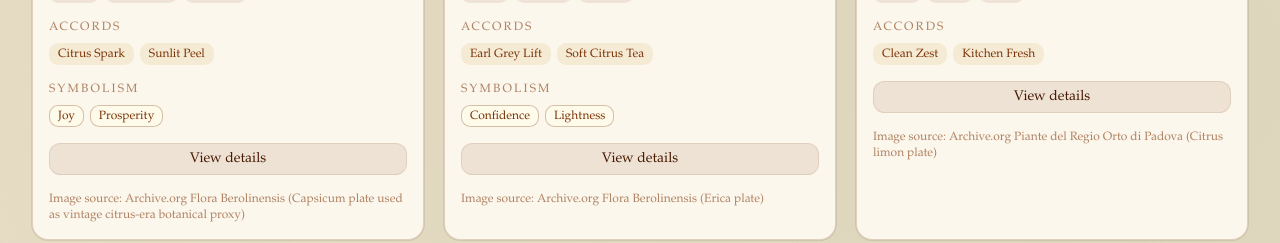
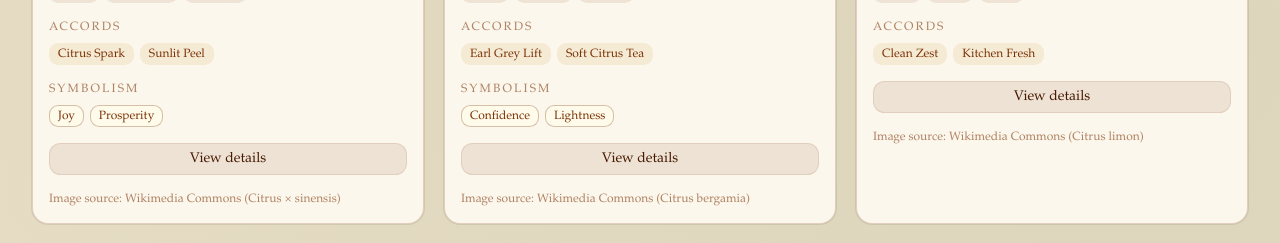
Before and after one commit to JeremyOsz/aroma-herbarium, a Next.js app: page / in a window 1280 px wide. Shown: the part 1300-1543 px from the top of the page. Built offline with nearby package versions, Linux system fonts and the light colour scheme.

Commit message:
feat: add support for Wikimedia Commons images in aromatherapy data and update next.config.ts for new image source

```diff
--- a/next.config.ts
+++ b/next.config.ts
@@ -8,6 +8,11 @@ const nextConfig: NextConfig = {
         hostname: "archive.org",
         pathname: "/download/**",
       },
+      {
+        protocol: "https",
+        hostname: "upload.wikimedia.org",
+        pathname: "/wikipedia/commons/**",
+      },
     ],
   },
 };
--- a/src/data/aromatherapy.ts
+++ b/src/data/aromatherapy.ts
@@ -149,9 +149,8 @@ export const ingredients: Ingredient[] = [
     goodFor: ["Day resets", "Post-cooking air", "Cleaning water"],
     use: ["3-5 drops solo in diffuser", "Base top note in blends"],
     imageUrl:
-      "https://archive.org/download/Capsicum-Piper-indicum-vulgarissimum-PHAIDRA_o_333024/Capsicum-Piper-indicum-vulgarissimum-PHAIDRA_o_333024.jpg",
-    imageSource:
-      "Archive.org Flora Berolinensis (Capsicum plate used as vintage citrus-era botanical proxy)",
+      "https://upload.wikimedia.org/wikipedia/commons/thumb/b/b0/OrangeBloss_wb.jpg/330px-OrangeBloss_wb.jpg",
+    imageSource: "Wikimedia Commons (Citrus × sinensis)",
     imageObjectPosition: "center 38%",
   },
   {
@@ -181,8 +180,8 @@ export const ingredients: Ingredient[] = [
     goodFor: ["Slump reset", "Tea salon mood", "Elegant layering"],
     use: ["1-2 drops to brighten wood/resin blends"],
     imageUrl:
-      "https://archive.org/download/Erica-Erica-vulgaris-glabra-PHAIDRA_o_333031/Erica-Erica-vulgaris-glabra-PHAIDRA_o_333031.jpg",
-    imageSource: "Archive.org Flora Berolinensis (Erica plate)",
+      "https://upload.wikimedia.org/wikipedia/commons/thumb/8/87/Bergamot_orange_-_whole_and_slice.jpg/330px-Bergamot_orange_-_whole_and_slice.jpg",
+    imageSource: "Wikimedia Commons (Citrus bergamia)",
   },
   {
     id: "lemon-grapefruit",
@@ -210,8 +209,8 @@ export const ingredients: Ingredient[] = [
     goodFor: ["Kitchen", "Bathroom", "Quick freshening"],
     use: ["Short diffuser bursts", "Pair with rosemary/eucalyptus"],
     imageUrl:
-      "https://archive.org/download/Citrus-Limon-PHAIDRA_o_26218/Citrus-Limon-PHAIDRA_o_26218.jpg",
-    imageSource: "Archive.org Piante del Regio Orto di Padova (Citrus limon plate)",
+      "https://upload.wikimedia.org/wikipedia/commons/thumb/e/e4/P1030323.JPG/330px-P1030323.JPG",
+    imageSource: "Wikimedia Commons (Citrus limon)",
     imageObjectPosition: "center 33%",
   },
   {
@@ -241,8 +240,8 @@ export const ingredients: Ingredient[] = [
     goodFor: ["Evening grounding", "Balancing sweet blends"],
     use: ["1-3 drops with orange/neroli/amber"],
     imageUrl:
-      "https://archive.org/download/Juniperus-Juniperus-vulgaris-officinarum-PHAIDRA_o_332943/Juniperus-Juniperus-vulgaris-officinarum-PHAIDRA_o_332943.jpg",
-    imageSource: "Archive.org Flora Berolinensis (Juniperus plate)",
+      "https://upload.wikimedia.org/wikipedia/commons/thumb/d/d2/Cedrus_atlantica.jpg/330px-Cedrus_atlantica.jpg",
+    imageSource: "Wikimedia Commons (Cedrus atlantica)",
   },
   {
     id: "patchouli",
@@ -271,8 +270,8 @@ export const ingredients: Ingredient[] = [
     goodFor: ["Evening depth", "Anchor note"],
     use: ["1 drop at a time; dominates quickly"],
     imageUrl:
-      "https://archive.org/download/Rubia-Rubia-tinctorum-sativa-PHAIDRA_o_332989/Rubia-Rubia-tinctorum-sativa-PHAIDRA_o_332989.jpg",
-    imageSource: "Archive.org Flora Berolinensis (Rubia plate)",
+      "https://upload.wikimedia.org/wikipedia/commons/thumb/1/17/Pogostemon_cablin_001.jpg/330px-Pogostemon_cablin_001.jpg",
+    imageSource: "Wikimedia Commons (Pogostemon cablin)",
   },
   {
     id: "frankincense",
@@ -301,8 +300,8 @@ export const ingredients: Ingredient[] = [
     goodFor: ["Post-cleaning reset", "Journaling"],
     use: ["1-2 drops with citrus/woods", "Resin on charcoal with airflow"],
     imageUrl:
-      "https://archive.org/download/Asclepias-Vincetoxicum-PHAIDRA_o_333123/Asclepias-Vincetoxicum-PHAIDRA_o_333123.jpg",
-    imageSource: "Archive.org Flora Berolinensis (Asclepias plate)",
+      "https://upload.wikimedia.org/wikipedia/commons/thumb/3/33/Boswellia_sacra.jpg/330px-Boswellia_sacra.jpg",
+    imageSource: "Wikimedia Commons (Boswellia sacra)",
   },
   {
     id: "benzoin",
@@ -329,8 +328,8 @@ export const ingredients: Ingredient[] = [
     goodFor: ["Comforting evenings", "Softening sharper herbs"],
     use: ["1-2 drops with orange, cedar, tea"],
     imageUrl:
-      "https://archive.org/download/Daphne-Laureola-semper-virens-PHAIDRA_o_333146/Daphne-Laureola-semper-virens-PHAIDRA_o_333146.jpg",
-    imageSource: "Archive.org Flora Berolinensis (Daphne plate)",
+      "https://upload.wikimedia.org/wikipedia/commons/thumb/1/1f/Styrax_benzoin_-_K%C3%B6hler%E2%80%93s_Medizinal-Pflanzen-133.jpg/330px-Styrax_benzoin_-_K%C3%B6hler%E2%80%93s_Medizinal-Pflanzen-133.jpg",
+    imageSource: "Wikimedia Commons (Styrax benzoin)",
   },
   {
     id: "amber",
@@ -359,8 +358,8 @@ export const ingredients: Ingredient[] = [
     use: ["1 drop in mostly-essential-oil blend"],
     caution: "Fragrance versions are room-only, not skin use.",
     imageUrl:
-      "https://archive.org/download/Solidago-Virga-aurea-angustifolia-panicula-speciosa-PHAIDRA_o_333087/Solidago-Virga-aurea-angustifolia-panicula-speciosa-PHAIDRA_o_333087.jpg",
-    imageSource: "Archive.org Flora Berolinensis (Solidago plate)",
+      "https://upload.wikimedia.org/wikipedia/commons/thumb/d/d8/Cistus_April_2017-2.jpg/330px-Cistus_April_2017-2.jpg",
+    imageSource: "Wikimedia Commons (Cistus ladanifer; amber-accord botanical reference)",
   },
   {
     id: "neroli",
@@ -388,8 +387,8 @@ export const ingredients: Ingredient[] = [
     goodFor: ["Bedroom", "Romantic evenings"],
     use: ["1 drop in burner or linen spray"],
     imageUrl:
-      "https://archive.org/download/Chrysanthemum-Chrysanthemum-foliis-matricariae-PHAIDRA_o_333142/Chrysanthemum-Chrysanthemum-foliis-matricariae-PHAIDRA_o_333142.jpg",
-    imageSource: "Archive.org Flora Berolinensis (Chrysanthemum plate)",
+      "https://upload.wikimedia.org/wikipedia/commons/thumb/2/2e/Citrus_aurantium.jpg/330px-Citrus_aurantium.jpg",
+    imageSource: "Wikimedia Commons (Citrus × aurantium blossom / neroli source)",
   },
   {
     id: "geranium",
@@ -417,8 +416,8 @@ export const ingredients: Ingredient[] = [
     goodFor: ["Balancing resinous blends", "Mood uplift"],
     use: ["1-2 drops with citrus, amber, patchouli"],
     imageUrl:
-      "https://archive.org/download/Pelargonium-citriodorum-PHAIDRA_o_26552/Pelargonium-citriodorum-PHAIDRA_o_26552.jpg",
-    imageSource: "Archive.org Piante del Regio Orto di Padova (Pelargonium citriodorum plate)",
+      "https://upload.wikimedia.org/wikipedia/commons/thumb/b/b7/%28MHNT%29_Pelargonium_graveolens_flower_and_leaves.jpg/330px-%28MHNT%29_Pelargonium_graveolens_flower_and_leaves.jpg",
+    imageSource: "Wikimedia Commons (Pelargonium graveolens)",
     imageObjectPosition: "center 40%",
   },
   {
@@ -447,8 +446,8 @@ export const ingredients: Ingredient[] = [
     goodFor: ["Bath rituals", "Sensual blends"],
     use: ["Use 1 drop only; cut with citrus"],
     imageUrl:
-      "https://archive.org/download/Hibiscus-Maluauiscus-arborescens-flore-miniato-clauso-PHAIDRA_o_332948/Hibiscus-Maluauiscus-arborescens-flore-miniato-clauso-PHAIDRA_o_332948.jpg",
-    imageSource: "Archive.org Flora Berolinensis (Hibiscus plate)",
+      "https://upload.wikimedia.org/wikipedia/commons/thumb/5/5b/Cananga_odorata_01.JPG/330px-Cananga_odorata_01.JPG",
+    imageSource: "Wikimedia Commons (Cananga odorata)",
   },
   {
     id: "lavender",
@@ -477,8 +476,8 @@ export const ingredients: Ingredient[] = [
     goodFor: ["Bedtime", "Linen sprays"],
     use: ["Few drops in bedroom spray or bath"],
     imageUrl:
-      "https://archive.org/download/Lavandula-Stoecas-PHAIDRA_o_26237/Lavandula-Stoecas-PHAIDRA_o_26237.jpg",
-    imageSource: "Archive.org Piante del Regio Orto di Padova (Lavandula stoecas plate)",
+      "https://upload.wikimedia.org/wikipedia/commons/thumb/4/40/Lavandula_angustifolia_-_K%C3%B6hler%E2%80%93s_Medizinal-Pflanzen-087.jpg/330px-Lavandula_angustifolia_-_K%C3%B6hler%E2%80%93s_Medizinal-Pflanzen-087.jpg",
+    imageSource: "Wikimedia Commons (Lavandula angustifolia)",
     imageObjectPosition: "center 34%",
   },
   {
@@ -508,8 +507,8 @@ export const ingredients: Ingredient[] = [
     goodFor: ["De-stress", "Evening calm"],
     use: ["1-2 drops with orange or lavender"],
     imageUrl:
-      "https://archive.org/download/Salvia-Horminum-silvestre-salvifolium-minus-PHAIDRA_o_333079/Salvia-Horminum-silvestre-salvifolium-minus-PHAIDRA_o_333079.jpg",
-    imageSource: "Archive.org Flora Berolinensis (Salvia plate)",
+      "https://upload.wikimedia.org/wikipedia/commons/thumb/e/ed/Salvia_sclarea3.jpg/330px-Salvia_sclarea3.jpg",
+    imageSource: "Wikimedia Commons (Salvia sclarea)",
   },
   {
     id: "rosemary",
@@ -538,8 +537,8 @@ export const ingredients: Ingredient[] = [
     goodFor: ["Focus", "Kitchen cleaning"],
     use: ["1-2 drops with lemon/orange"],
     imageUrl:
-      "https://archive.org/download/Rosmarinus-officinalis-PHAIDRA_o_26202/Rosmarinus-officinalis-PHAIDRA_o_26202.jpg",
-    imageSource: "Archive.org Piante del Regio Orto di Padova (Rosmarinus officinalis plate)",
+      "https://upload.wikimedia.org/wikipedia/commons/thumb/a/a3/Rosemary_in_bloom.JPG/330px-Rosemary_in_bloom.JPG",
+    imageSource: "Wikimedia Commons (Salvia rosmarinus)",
     imageObjectPosition: "center 35%",
   },
   {
@@ -568,8 +567,8 @@ export const ingredients: Ingredient[] = [
     goodFor: ["Shower steam", "Winter room refresh"],
     use: ["1-2 drops in shower tray/diffuser"],
     imageUrl:
-      "https://archive.org/download/Plantago-Plantago-maritima-foliis-gramincis-PHAIDRA_o_333178/Plantago-Plantago-maritima-foliis-gramincis-PHAIDRA_o_333178.jpg",
-    imageSource: "Archive.org Flora Berolinensis (Plantago plate)",
+      "https://upload.wikimedia.org/wikipedia/commons/thumb/4/42/Eucalyptus_globulus_subsp._maidenii.jpg/330px-Eucalyptus_globulus_subsp._maidenii.jpg",
+    imageSource: "Wikimedia Commons (Eucalyptus globulus)",
   },
   {
     id: "rose",
@@ -598,8 +597,8 @@ export const ingredients: Ingredient[] = [
     goodFor: ["Evening elegance", "Softening smoky blends"],
     use: ["1 drop with woods/resins; avoid overdosing"],
     imageUrl:
-      "https://archive.org/download/Rosa-gallica-PHAIDRA_o_26358/Rosa-gallica-PHAIDRA_o_26358.jpg",
-    imageSource: "Archive.org Piante del Regio Orto di Padova (Rosa gallica plate)",
+      "https://upload.wikimedia.org/wikipedia/commons/thumb/7/7f/%D9%85%D8%B1%D8%A7%D8%B3%D9%85_%DA%AF%D9%84%D8%A7%D8%A8%DA%AF%DB%8C%D8%B1%DB%8C_%D8%AF%D8%B1_%D9%82%D9%85%D8%B5%D8%B1_%DA%A9%D8%A7%D8%B4%D8%A7%D9%86_Golabgiri_%28%22making_Rosewater%22%29_-_Ghamsar-_Kashan-_Iran_19.jpg/330px-%D9%85%D8%B1%D8%A7%D8%B3%D9%85_%DA%AF%D9%84%D8%A7%D8%A8%DA%AF%DB%8C%D8%B1%DB%8C_%D8%AF%D8%B1_%D9%82%D9%85%D8%B5%D8%B1_%DA%A9%D8%A7%D8%B4%D8%A7%D9%86_Golabgiri_%28%22making_Rosewater%22%29_-_Ghamsar-_Kashan-_Iran_19.jpg",
+    imageSource: "Wikimedia Commons (Rosa × damascena)",
     imageObjectPosition: "center 34%",
   },
   {
@@ -629,8 +628,8 @@ export const ingredients: Ingredient[] = [
     goodFor: ["Night blends", "Floral-luxury moods"],
     use: ["1 drop with sandalwood, rose, or citrus tops"],
     imageUrl:
-      "https://archive.org/download/Jasminum-officinale-PHAIDRA_o_26337/Jasminum-officinale-PHAIDRA_o_26337.jpg",
-    imageSource: "Archive.org Piante del Regio Orto di Padova (Jasminum officinale plate)",
+      "https://upload.wikimedia.org/wikipedia/commons/thumb/2/27/Jasminum_grandiflorum_%28Oleaceae%29.jpg/330px-Jasminum_grandiflorum_%28Oleaceae%29.jpg",
+    imageSource: "Wikimedia Commons (Jasminum grandiflorum)",
   },
   {
     id: "sandalwood",
@@ -659,8 +658,8 @@ export const ingredients: Ingredient[] = [
     goodFor: ["Meditation rooms", "Fixing volatile florals"],
     use: ["1-2 drops as base with floral hearts"],
     imageUrl:
-      "https://archive.org/download/Juniperus-Juniperus-vulgaris-officinarum-PHAIDRA_o_332943/Juniperus-Juniperus-vulgaris-officinarum-PHAIDRA_o_332943.jpg",
-    imageSource: "Archive.org Flora Berolinensis (Juniperus plate used as vintage wood proxy)",
+      "https://upload.wikimedia.org/wikipedia/commons/thumb/e/e4/Santalum_album_-_K%C3%B6hler%E2%80%93s_Medizinal-Pflanzen-128.jpg/330px-Santalum_album_-_K%C3%B6hler%E2%80%93s_Medizinal-Pflanzen-128.jpg",
+    imageSource: "Wikimedia Commons (Santalum album)",
   },
   {
     id: "vetiver",
@@ -689,8 +688,8 @@ export const ingredients: Ingredient[] = [
     goodFor: ["Summer grounding", "Balancing florals"],
     use: ["1 drop with citrus/rose/jasmine structures"],
     imageUrl:
-      "https://archive.org/download/Gramen-vetiveria-PHAIDRA_o_26411/Gramen-vetiveria-PHAIDRA_o_26411.jpg",
-    imageSource: "Archive.org Piante del Regio Orto di Padova (vetiver plate)",
+      "https://upload.wikimedia.org/wikipedia/commons/thumb/7/71/Vetiver_grass.jpg/330px-Vetiver_grass.jpg",
+    imageSource: "Wikimedia Commons (Chrysopogon zizanioides)",
     imageObjectPosition: "center 40%",
   },
   {
@@ -720,8 +719,8 @@ export const ingredients: Ingredient[] = [
     use: ["1 drop with rose/amber/sandalwood"],
     caution: "Often a fragrance accord; room use only unless skin-safe specs are confirmed.",
     imageUrl:
-      "https://archive.org/download/Cupressus-semperuirens-PHAIDRA_o_26377/Cupressus-semperuirens-PHAIDRA_o_26377.jpg",
-    imageSource: "Archive.org Piante del Regio Orto di Padova (Cupressus plate used as oud-wood proxy)",
+      "https://upload.wikimedia.org/wikipedia/commons/thumb/a/a7/Aquilaria_malaccensis_-_Agar_Wood%2C_Eaglewood_-_Indian_Aloewood_at_Munnar_%282%29.jpg/330px-Aquilaria_malaccensis_-_Agar_Wood%2C_Eaglewood_-_Indian_Aloewood_at_Munnar_%282%29.jpg",
+    imageSource: "Wikimedia Commons (Aquilaria malaccensis; oud source species)",
   },
   {
     id: "oakmoss-accord",
@@ -750,8 +749,8 @@ export const ingredients: Ingredient[] = [
     use: ["Trace to 1 drop with bergamot/rose/vetiver"],
     caution: "Usually an accord; check IFRA-compliant versions for skin use.",
     imageUrl:
-      "https://archive.org/download/Asclepias-Vincetoxicum-PHAIDRA_o_333123/Asclepias-Vincetoxicum-PHAIDRA_o_333123.jpg",
-    imageSource: "Archive.org Flora Berolinensis (Asclepias plate used as mossy vintage proxy)",
+      "https://upload.wikimedia.org/wikipedia/commons/thumb/8/8a/Lichen_foliac%C3%A92..JPG/330px-Lichen_foliac%C3%A92..JPG",
+    imageSource: "Wikimedia Commons (Evernia prunastri; oakmoss lichen)",
   },
   {
     id: "hinoki",
@@ -780,8 +779,8 @@ export const ingredients: Ingredient[] = [
     goodFor: ["Focus rooms", "Minimalist blends"],
     use: ["1-2 drops with bergamot or tea accords"],
     imageUrl:
-      "https://archive.org/download/Cupressus-semperuirens-PHAIDRA_o_26377/Cupressus-semperuirens-PHAIDRA_o_26377.jpg",
-    imageSource: "Archive.org Piante del Regio Orto di Padova (Cupressus plate used as hinoki proxy)",
+      "https://upload.wikimedia.org/wikipedia/commons/thumb/d/d1/%E5%A4%A7%E6%99%BA%E5%AF%BA_%28%E5%B2%90%E9%98%9C%E5%B8%82%29-%E6%A8%B9%E9%BD%A2%E7%B4%84700%E5%B9%B4%E3%81%AE%E5%A4%A7%E3%83%92%E3%83%8E%E3%82%ADdaichiji008.jpg/330px-%E5%A4%A7%E6%99%BA%E5%AF%BA_%28%E5%B2%90%E9%98%9C%E5%B8%82%29-%E6%A8%B9%E9%BD%A2%E7%B4%84700%E5%B9%B4%E3%81%AE%E5%A4%A7%E3%83%92%E3%83%8E%E3%82%ADdaichiji008.jpg",
+    imageSource: "Wikimedia Commons (Chamaecyparis obtusa)",
   },
   {
     id: "palo-santo",
@@ -811,8 +810,8 @@ export const ingredients: Ingredient[] = [
     use: ["1 drop with citrus/woods or as wood stick fumigation"],
     caution: "Use only responsibly sourced material and ventilate smoke-based use.",
     imageUrl:
-      "https://archive.org/download/Daphne-Laureola-semper-virens-PHAIDRA_o_333146/Daphne-Laureola-semper-virens-PHAIDRA_o_333146.jpg",
-    imageSource: "Archive.org Flora Berolinensis (Daphne plate used as palo santo proxy)",
+      "https://upload.wikimedia.org/wikipedia/commons/thumb/3/36/Bursera_graveolens.jpg/330px-Bursera_graveolens.jpg",
+    imageSource: "Wikimedia Commons (Bursera graveolens)",
   },
   {
     id: "black-tea",
@@ -840,8 +839,8 @@ export const ingredients: Ingredient[] = [
     use: ["1 drop with orange, bergamot, amber"],
     caution: "Usually a fragrance accord; use as room scent only.",
     imageUrl:
-      "https://archive.org/download/Poterium-Pimpinella-sanguisorba-minor-laeuis-PHAIDRA_o_333181/Poterium-Pimpinella-sanguisorba-minor-laeuis-PHAIDRA_o_333181.jpg",
-    imageSource: "Archive.org Flora Berolinensis (Poterium plate)",
+      "https://upload.wikimedia.org/wikipedia/commons/thumb/7/71/Csinensis.jpg/330px-Csinensis.jpg",
+    imageSource: "Wikimedia Commons (Camellia sinensis; black-tea source plant)",
   },
 ];
 
```
